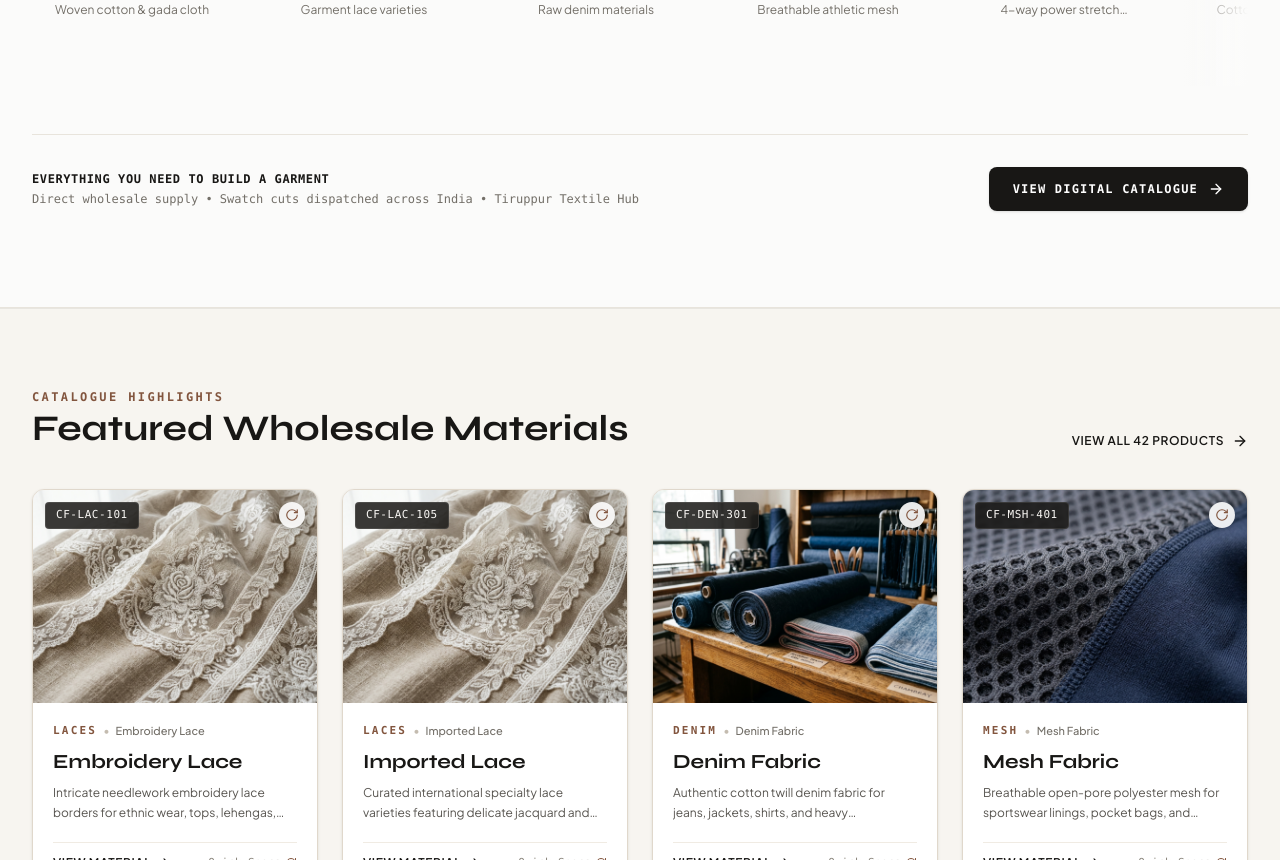
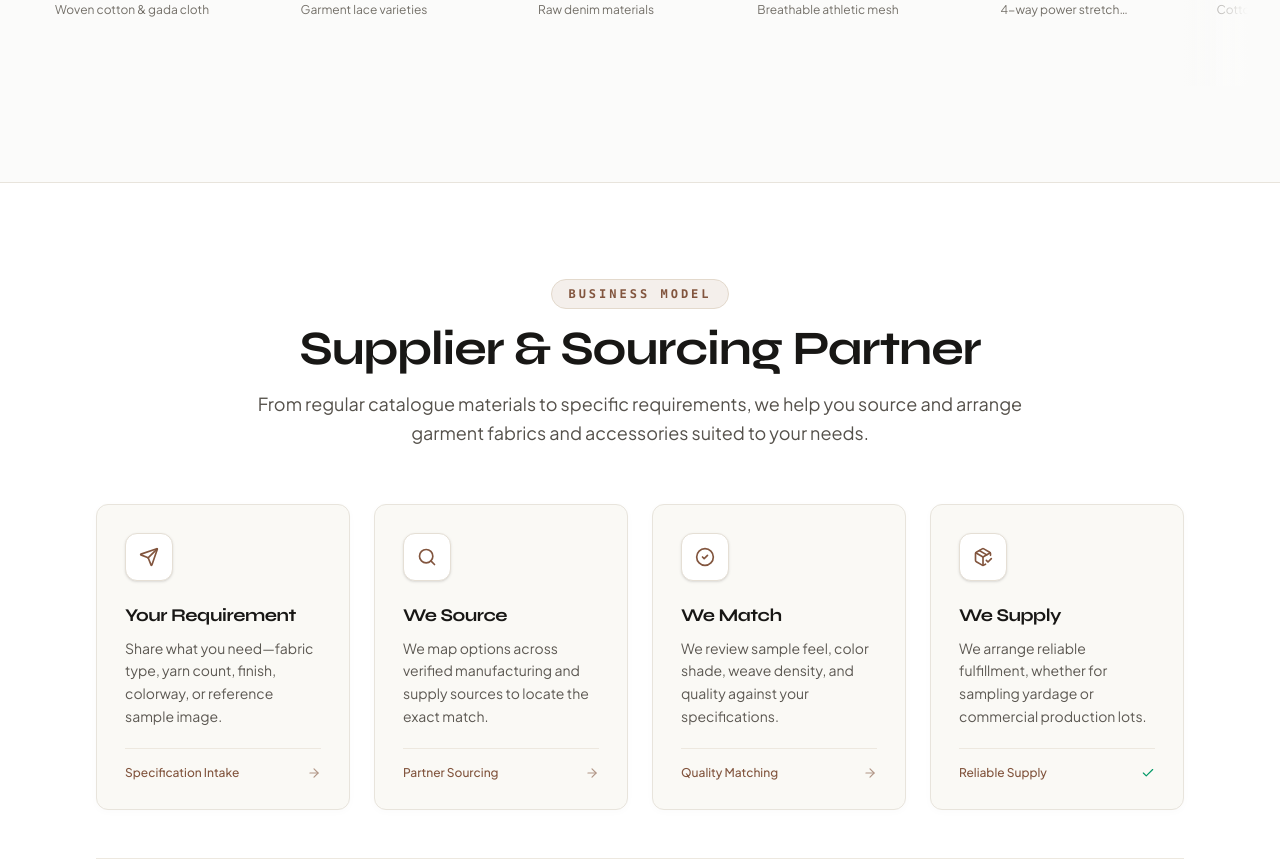
Before and after one commit to MeenakshiAnandhan27/CF-Company, a React (Vite) app: page / in a window 1280 px wide. Shown: the part 1940-2800 px from the top of the page. Built offline with nearby package versions, Linux system fonts and the light colour scheme.

Commit message:
feat: remove 'everything you need to build a garment' and 'catalogue highlights' sections

```diff
--- a/src/App.tsx
+++ b/src/App.tsx
@@ -15,7 +15,6 @@ import { ProductDetailModal } from './components/ProductDetailModal.tsx';
 import { EnquiryModal } from './components/EnquiryModal.tsx';
 import { Product, ProductCategory, CollectionItem, NavigationTab, MaterialRequestCategory } from './types.ts';
 import { products } from './data/products.ts';
-import { ProductCard } from './components/ProductCard.tsx';
 import { ArrowRight, ShoppingBag } from 'lucide-react';
 
 const COLLECTION_STORAGE_KEY = 'cf_dealer_collection_v1';
@@ -181,8 +180,6 @@ export default function App() {
     return collection.find((item) => item.product.id === productId);
   };
 
-  // Featured sample items for Home Page preview
-  const featuredProducts = products.filter((p) => p.featured).slice(0, 4);
 
   return (
     <div className="min-h-screen flex flex-col bg-[#FBFBFA] text-[#181715] font-sans antialiased selection:bg-[#181715] selection:text-white">
@@ -220,47 +217,7 @@ export default function App() {
               onExploreCatalogue={() => handleNavigate('catalogue')}
             />
 
-            {/* 3. Featured Materials Spotlight */}
-            <section className="py-16 md:py-20 bg-[#F7F5F0] border-t border-b border-[#E8E6E0]">
-              <div className="max-w-7xl mx-auto px-4 sm:px-6 lg:px-8">
-                <div className="flex flex-col md:flex-row md:items-end justify-between mb-10 gap-4">
-                  <div>
-                    <span className="text-xs font-semibold uppercase tracking-[0.2em] text-[#82553E] block mb-1 font-mono">
-                      Catalogue Highlights
-                    </span>
-                    <h2 className="font-serif text-3xl sm:text-4xl font-bold text-[#181715]">
-                      Featured Wholesale Materials
-                    </h2>
-                  </div>
-                  <div className="flex items-center gap-4">
-                    <button
-                      onClick={() => handleNavigate('catalogue')}
-                      className="inline-flex items-center gap-2 text-xs font-semibold uppercase tracking-wider text-[#181715] hover:text-[#82553E] transition-colors"
-                    >
-                      <span>View All {products.length} Products</span>
-                      <ArrowRight className="w-4 h-4" />
-                    </button>
-                  </div>
-                </div>
 
-                <div className="grid grid-cols-1 sm:grid-cols-2 lg:grid-cols-4 gap-6">
-                  {featuredProducts.map((product) => {
-                    const itemInCollection = getCollectionItem(product.id);
-                    return (
-                      <ProductCard
-                        key={product.id}
-                        product={product}
-                        onViewDetails={handleOpenDetails}
-                        onEnquire={handleOpenSingleEnquiry}
-                        onAddToCollection={handleAddToCollection}
-                        isInCollection={Boolean(itemInCollection)}
-                        collectionQuantity={itemInCollection?.quantity || 0}
-                      />
-                    );
-                  })}
-                </div>
-              </div>
-            </section>
 
             {/* 4. Business Introduction, Why Classic Fashions & Sourcing Workflow */}
             <HomeIntro
--- a/src/components/CategoryCards.tsx
+++ b/src/components/CategoryCards.tsx
@@ -292,33 +292,7 @@ export const CategoryCards: React.FC<CategoryCardsProps> = ({
           </div>
         </div>
 
-        {/* ======================================================== */}
-        {/* BOTTOM CALL TO ACTION & B2B SOURCING PILLARS */}
-        {/* ======================================================== */}
-        <div className="mt-12 pt-8 border-t border-[#E8E4DC] flex flex-col sm:flex-row items-center justify-between gap-6">
-          <div className="text-xs text-[#736F68] font-mono text-center sm:text-left space-y-1">
-            <span className="text-[#181715] font-semibold block uppercase tracking-wider">
-              Everything You Need to Build a Garment
-            </span>
-            <span>
-              Direct wholesale supply • Swatch cuts dispatched across India • Tiruppur Textile Hub
-            </span>
-          </div>
 
-          <button
-            onClick={() => {
-              if (onExploreCatalogue) {
-                onExploreCatalogue();
-              } else {
-                onSelectCategory('fabrics');
-              }
-            }}
-            className="inline-flex items-center gap-2.5 px-6 py-3.5 bg-[#181715] hover:bg-[#82553E] text-white font-mono text-xs font-semibold uppercase tracking-widest rounded-lg shadow-sm hover:shadow-md transition-all duration-300"
-          >
-            <span>VIEW DIGITAL CATALOGUE</span>
-            <ArrowRight className="w-4 h-4" />
-          </button>
-        </div>
 
       </div>
     </section>
```
